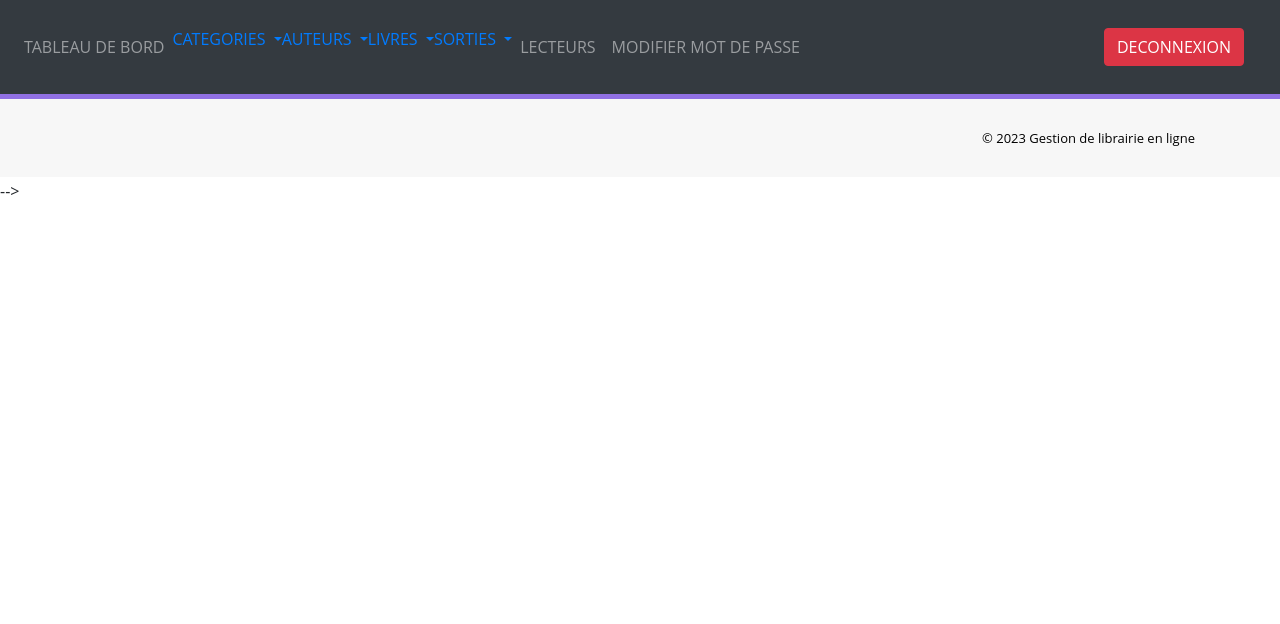
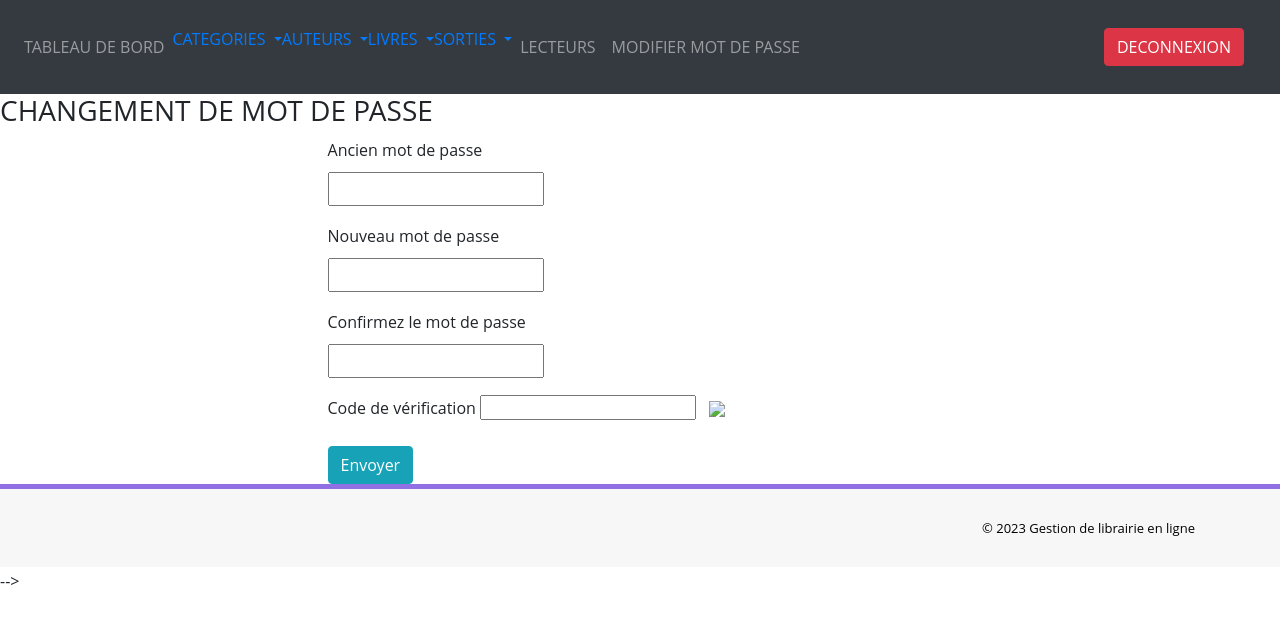
Before and after one commit to flo751/online_library_part_1, a PHP site: page /admin/change-password.php in a window 1280 px wide. Shown: the top 624 px of the page. Run offline with PHP 8.4, Linux system fonts and the light colour scheme; the visitor is signed in with stand-in values (Sample User, id 1); some libraries are stand-ins or nearby versions.

Commit message:
update 27/03 17h

```diff
--- /dev/null
+++ b/online_library/admin/captcha.php
@@ -0,0 +1,27 @@
+<?php
+// D�marrage ou r�cup�ration de la session
+session_start();
+
+// Un nombre al�atoire entre 10000 et 99999
+$text = rand(10000,99999);
+
+// On stocke ce nombre dans le tableau $_SESSION.
+// Cette valeur sera � comparer avec la valeur saisie par l'utilisateur dans le formulaire de login ($_POST['vercode']
+$_SESSION["vercode"] = $text;
+
+// On cr�e un objet image
+$height = 25;
+$width = 65;
+$image = imagecreate($width, $height);
+
+// On associe les couleurs noire et blanche � cette image
+$black = imagecolorallocate($image, 0, 0, 0);
+$white = imagecolorallocate($image, 255, 255, 255);
+$font_size = 14;
+
+// On affiche le nombre al�atoire dans cette image en blanc sur fond noir
+imagestring($image, $font_size, 5, 5, $text, $white);
+
+// On cr�e une image jpeg � partir de l'objet image cr�� ci-dessus
+imagejpeg($image, null, 80);
+?>
--- a/online_library/admin/change-password.php
+++ b/online_library/admin/change-password.php
@@ -3,28 +3,33 @@ session_start();
 
 include('includes/config.php');
 
-// Si l'utilisateur n'est plus logué
-// On le redirige vers la page de login
-// Sinon on peut continuer. Après soumission du formulaire de modification du mot de passe
-// Si le formulaire a bien ete soumis
-// On recupere le mot de passe courant
-// On recupere le nouveau mot de passe
-// On recupere le nom de l'utilisateur stocké dans $_SESSION
+if(strlen($_SESSION['alogin'])==0) {
+    header('location:index.php');
+}else{
+    if (TRUE === isset($_POST['up-date'])) {
+        $name = $_SESSION['alogin'];
 
-// On prepare la requete de recherche pour recuperer l'id de l'administrateur (table admin)
-// dont on connait le nom et le mot de passe actuel
-// On execute la requete
+        $sql = "SELECT * FROM admin WHERE FullName=:name";
+        $query=$dbh->prepare($sql);
+        // $query->bindParam(':password', $password, PDO::PARAM_STR);
+        $query->bindParam(':name', $name, PDO::PARAM_STR);
+        $query->execute();
+        $result= $query->fetch(PDO::FETCH_OBJ);
 
-// Si on trouve un resultat
-// On prepare la requete de mise a jour du nouveau mot de passe de cet id
-// On execute la requete
-// On stocke un message de succès de l'operation
-// On purge le message d'erreur
-// Sinon on a trouve personne
-// On stocke un message d'erreur
-
-// Sinon le formulaire n'a pas encore ete soumis
-// On initialise le message de succes et le message d'erreur (chaines vides)
+    if(!empty($result) && password_verify($_POST['OldPassword'], $result->Password)){
+        $newmdp = $_POST['Password'];
+        $newpassword = password_hash($newmdp, PASSWORD_DEFAULT);
+        $sql = "UPDATE admin SET Password=:Password WHERE FullName=:name";
+     $query = $dbh->prepare($sql);
+     $query->bindParam(':Password',$newpassword, PDO::PARAM_STR);
+     $query->bindParam(':name', $name, PDO::PARAM_STR);
+     $query->execute();
+     echo '<script>alert ("mot de passe modifié"); </script>';
+    }else{
+        echo '<script>alert ("erreur dans la modification du mot de passe"); </script>';
+    }
+    }
+}
 ?>
 
 <!DOCTYPE html>
@@ -42,26 +47,61 @@ include('includes/config.php');
 	<link href="assets/css/style.css" rel="stylesheet" />
 	<!-- Penser a mettre dans la feuille de style les classes pour afficher le message de succes ou d'erreur  -->
 </head>
-<script type="text/javascript">
-	// On cree une fonction JS valid() qui renvoie
-	// true si les mots de passe sont identiques
-	// false sinon
-	function valid() {
 
-	}
-</script>
 
 <body>
 	<!------MENU SECTION START-->
 	<?php include('includes/header.php'); ?>
-	<!-- MENU SECTION END-->
-	<!-- On affiche le titre de la page "Changer de mot de passe"  -->
-	<!-- On affiche le message de succes ou d'erreur  -->
+	<!<div class="container">
+		<div class="row">
+			<div class="col">
+				<h3>CHANGEMENT DE MOT DE PASSE</h3>
+			</div>
+		</div>
+        <!--On insere le formulaire de recuperation-->
+        <div class="row">
+			<div class="col-xs-12 col-sm-6 col-md-6 col-lg-8 offset-md-3">
+				<form method="post" onsubmit="return valid();" action="change-password.php" >
+					<div class="form-group">
+						<label>Ancien mot de passe</label><br>
+						<input type="password" id="OldPassword" name="OldPassword" required>
+					</div>
+                    <div class="form-group">
+						<label>Nouveau mot de passe</label><br>
+						<input type="password" id="Password" name="Password" required>
+					</div>
+                    <div class="form-group">
+						<label>Confirmez le mot de passe</label><br>
+						<input type="password" id="checkpassword" name="checkpassword" required>
+					</div>
 
-	<!-- On affiche le formulaire de changement de mot de passe-->
-	<!-- La fonction JS valid() est appelee lors de la soumission du formulaire onSubmit="return valid();" -->
+					<div class="form-group">
+						<label>Code de vérification</label>
+						<input type="text" name="vercode" required style="height:25px;">&nbsp;&nbsp;&nbsp;<img src="captcha.php">
+					</div>
 
-	<!-- CONTENT-WRAPPER SECTION END-->
+					<button type="submit" name="up-date" id="register" class="btn btn-info">Envoyer</button>&nbsp;&nbsp;&nbsp;
+				</form>
+			</div>
+		</div>
+	</div>
+     <!--L'appel de la fonction valid() se fait dans la balise <form> au moyen de la propri�t� onSubmit="return valid();"-->
+     <script>
+        valid();
+        function valid(){
+            var mdp = document.getElementById("Password");
+            var checkmdp = document.getElementById("checkpassword");
+            const register = document.getElementById("register");
+            checkmdp.addEventListener("keyup", () =>{
+            if((mdp.value) === (checkmdp.value)){
+                register.disabled = false;
+                console.log
+            }else{
+                register.disabled = true;
+            }
+            })}
+     </script>
+
 	<?php include('includes/footer.php'); ?>
 	<!-- FOOTER SECTION END-->
 	<script src="https://code.jquery.com/jquery-3.2.1.slim.min.js"></script>
--- a/online_library/admin/includes/header.php
+++ b/online_library/admin/includes/header.php
@@ -37,7 +37,7 @@
                                     <li role="presentation"><a role="menuitem" tabindex="-1" href="manage-issued-books.php">Gérer les sorties</a></li>
                                 </ul>
           <li class="nav-item">
-              <a class="nav-link" href="index.php">LECTEURS</a>
+              <a class="nav-link" href="reg-readers.php">LECTEURS</a>
           </li>
           <li class="nav-item">
               <a class="nav-link" href="change-password.php">MODIFIER MOT DE PASSE</a>
--- a/online_library/admin/reg-readers.php
+++ b/online_library/admin/reg-readers.php
@@ -51,7 +51,7 @@ include('includes/config.php');
     <?php include('includes/footer.php'); ?>
     <!-- FOOTER SECTION END-->
     <script src="https://code.jquery.com/jquery-3.2.1.slim.min.js"></script>
-    <script src="https://maxcdn.bootstrapcdn.com/bootstrap/4.0.0/js/bootstrap.min.js"></script>-->
+    <script src="https://maxcdn.bootstrapcdn.com/bootstrap/4.0.0/js/bootstrap.min.js"></script>
 </body>
 
 </html>
--- a/online_library/change-password.php
+++ b/online_library/change-password.php
@@ -76,7 +76,7 @@ if(strlen($_SESSION['login'])==0) {
 	<div class="container">
 		<div class="row">
 			<div class="col">
-				<h3>RECUPERATION DE MOT DE PASSE</h3>
+				<h3>CHANGEMENT DE MOT DE PASSE</h3>
 			</div>
 		</div>
         <!--On insere le formulaire de recuperation-->
```
Also changed, not shown: online_library/admin/get_book.php (+18 -0 lines), online_library/admin/get_reader.php (+19 -3 lines), 1 other file.
